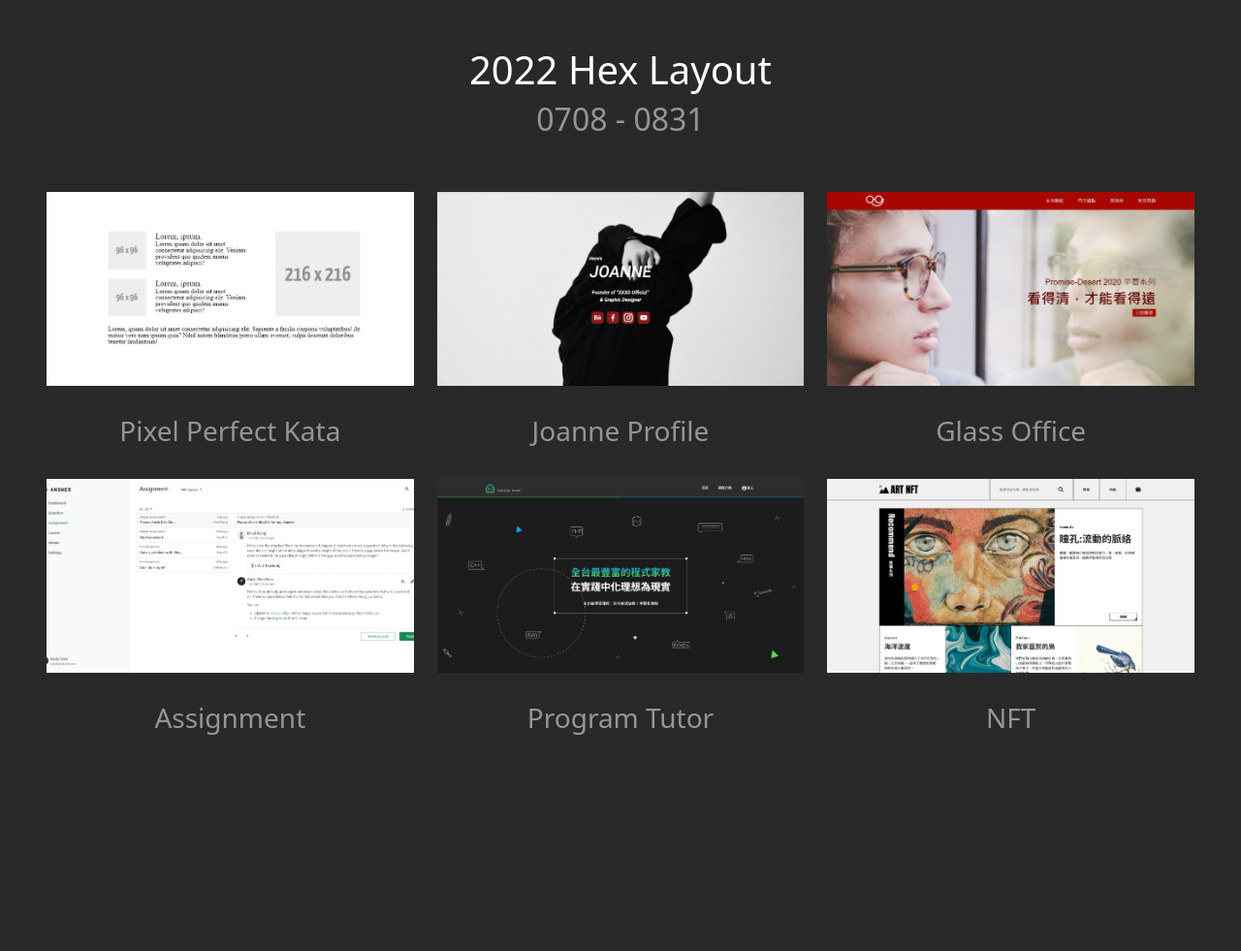
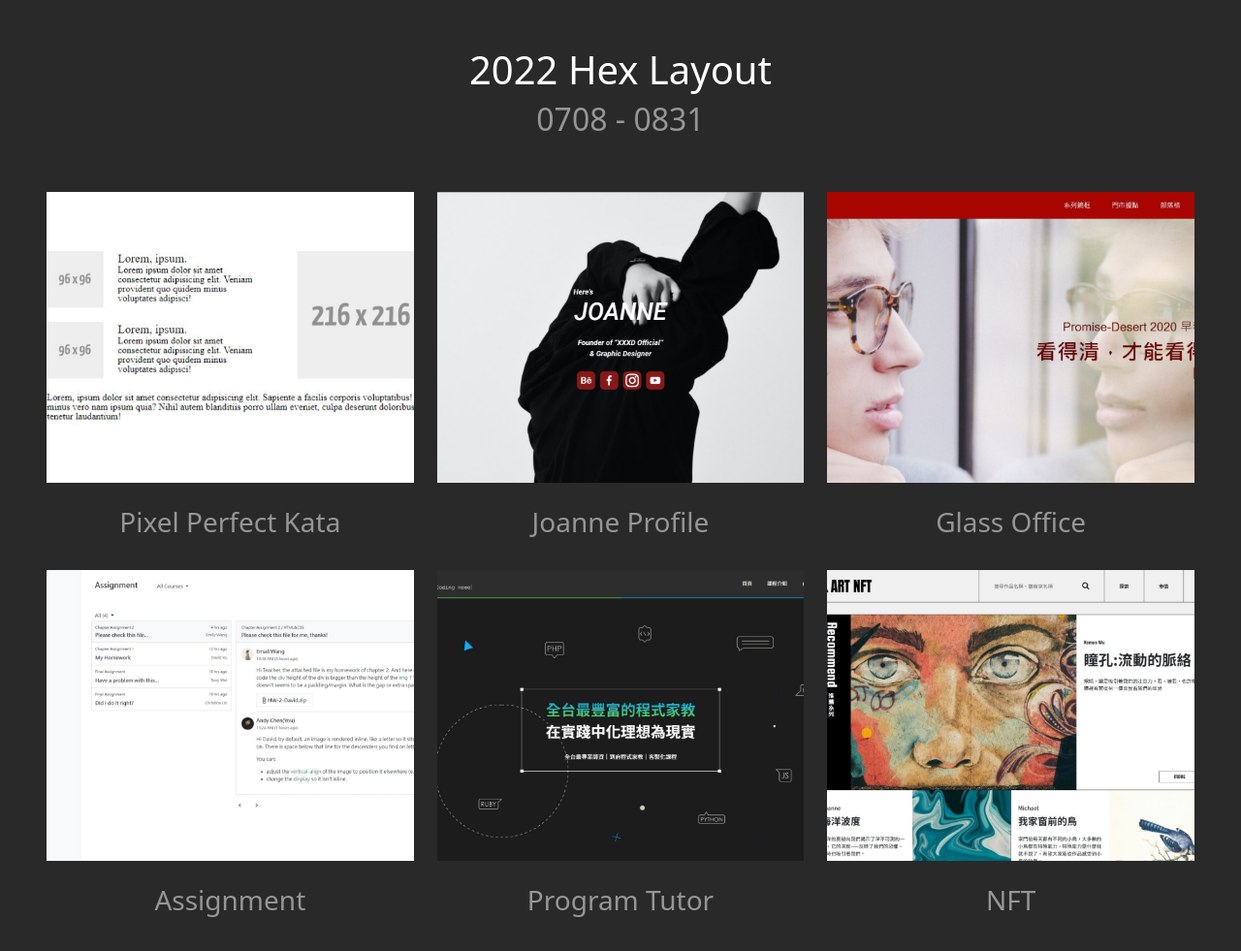
Before and after one commit to Peng-027/Hex_Layout, a plain HTML site: page index.html in a window 1280 px wide. Shown: the whole page at 97% size. Before the commit the page ends 838 px from the top, so only its background shows below. Drawn offline with nearby package versions, Linux system fonts and the light colour scheme.

Commit message:
調整final

```diff
--- a/index.html
+++ b/index.html
@@ -13,19 +13,21 @@
       background-color: #292929;
     }
     img{
-      max-width: 100%;
-      height: 200px;
+      width: 100%;
+      height: 300px;
       object-fit: cover;
       object-position: center;
     }
     h2, h3{
       color: #969696;
     }
-    /* a{display:inline-block;} */
+    a{
+      display:block;
+      width: 100%;
+    }
     .img-box{
       position: relative;
-      display: inline-block;
-      overflow: hidden;
+      display: block;
     }
     .img-box::after{
       content: "";
@@ -42,11 +44,8 @@
       opacity: 0.4;
     }
     @media (max-width: 768px) {
-      .img-box{
-        display: block;
-      }
       img{
-        width: 100%;
+        height: 200px;
       }
     }
   </style>
```
